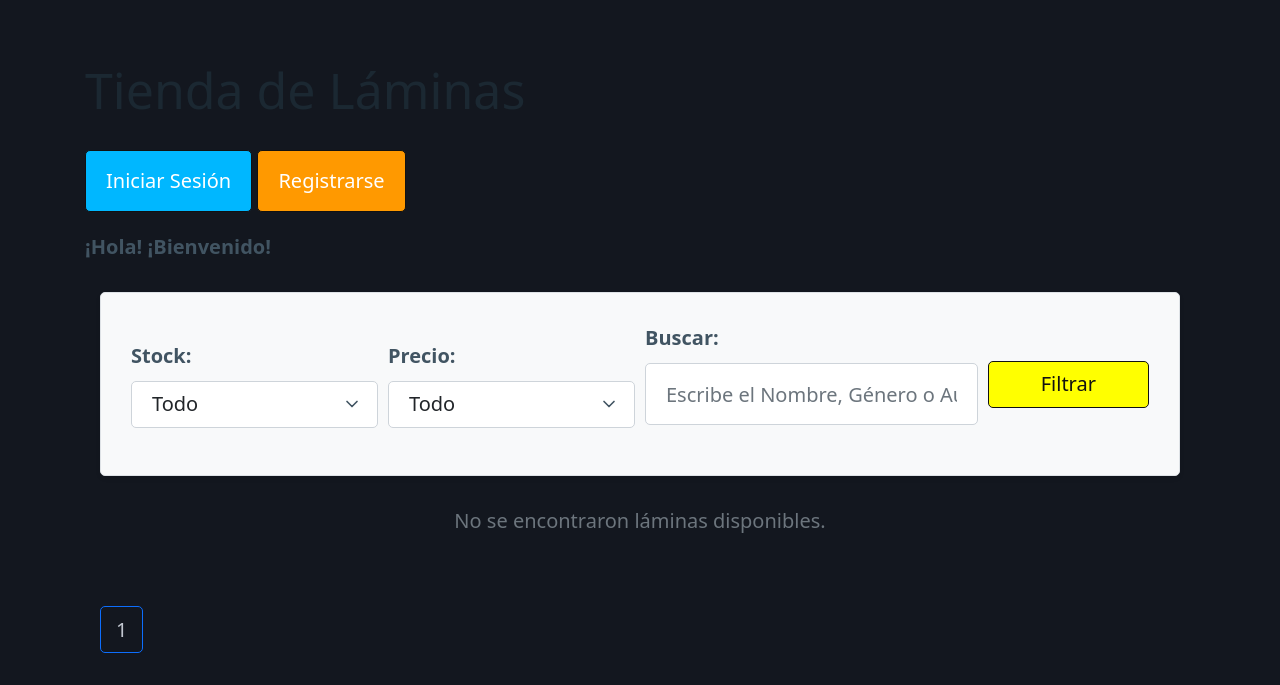
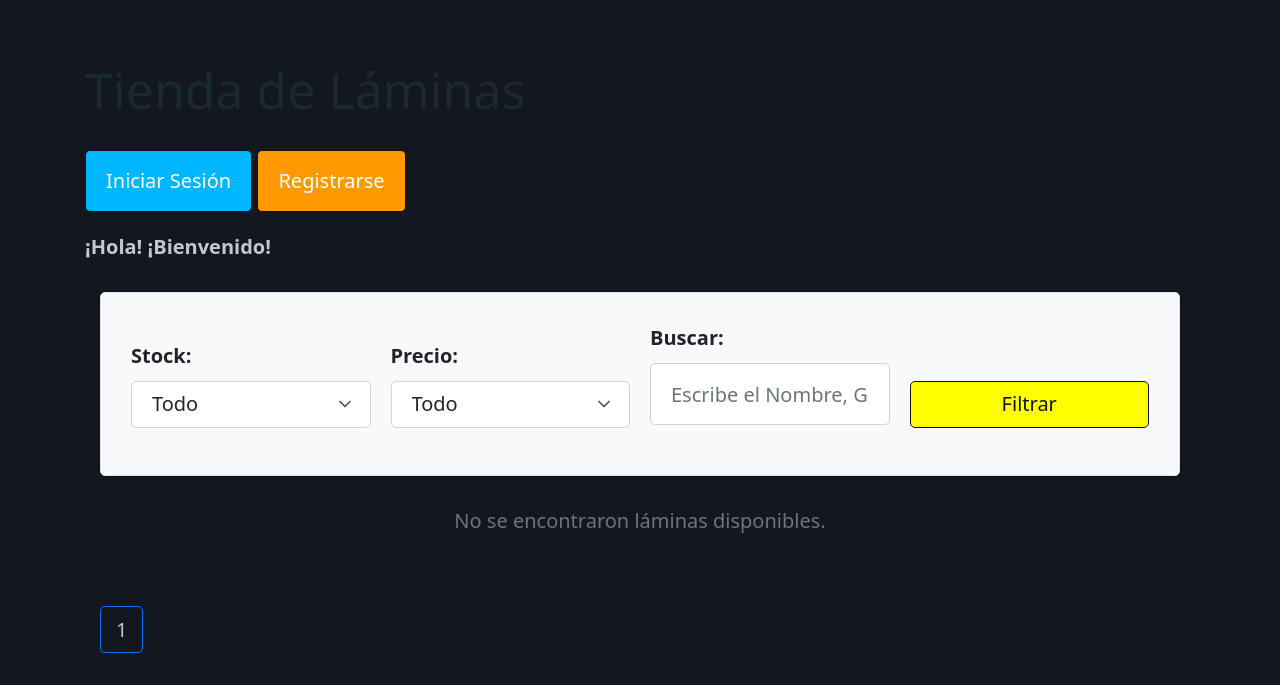
Before and after one commit to dakkusu988/ProyectoFinal-Dibujos-Laminas, a Django app: page / in a window 1280 px wide. Shown: the top 685 px of the page. Run offline with Django 4.2, Linux system fonts and the light colour scheme; data that the repository does not hold is empty.

Commit message:
pruebas boostrap 6

```diff
--- a/dibujo/templates/dibujo/base.html
+++ b/dibujo/templates/dibujo/base.html
@@ -8,14 +8,16 @@
 
         {% load static %}
         <link rel="stylesheet" href="https://unpkg.com/@picocss/pico@latest/css/pico.classless.min.css">
-
         <!-- Bootstrap -->
         <link href="https://cdn.jsdelivr.net/npm/bootstrap@5.0.2/dist/css/bootstrap.min.css" rel="stylesheet" integrity="sha384-EVSTQN3/azprG1Anm3QDgpJLIm9Nao0Yz1ztcQTwFspd3yD65VohhpuuCOmLASjC" crossorigin="anonymous">
-
         <style>
             body, span{
                 background-color: rgb(19, 22.5, 30.5) !important;
                 color: #C2C7D0 !important;
+            }
+
+            .colorLabel{
+                color: #212529 !important;
             }
 
             .botonAñadir {
--- a/dibujo/templates/dibujo/listadoDibujos.html
+++ b/dibujo/templates/dibujo/listadoDibujos.html
@@ -21,21 +21,16 @@
     <p></p>
 
     {% if request.user.is_authenticated %}
-        <p>
-            <b>¡Hola <u>{{ user.first_name }}</u>! ¡Bienvenido/a!</b>
-        </p>
+        <strong> ¡Hola <u>{{ user.first_name }}</u>! ¡Bienvenido/a! </strong>
     {% else %}
-        <p>
-            <b>¡Hola! ¡Bienvenido!</b>
-        </p>
+        <strong> ¡Hola! ¡Bienvenido! </strong>
     {% endif %}
     <p></p>
-
     <div class="container mt-4">
         <form method="GET" action="" class="p-4 border rounded shadow-sm bg-light">
-            <div class="row g-2 align-items-center">
-                <div class="col-md-3">
-                    <label for="stock" class="form-label fw-bold">Stock:</label>
+            <div class="row g-3 align-items-center">
+                <div class="col-md-3 d-flex flex-column">
+                    <label for="stock" class="form-label fw-bold colorLabel">Stock:</label>
                     <select name="stock" id="stock" class="form-select">
                         <option value="">Todo</option>
                         <option value="1">En existencia</option>
@@ -43,7 +38,7 @@
                     </select>
                 </div>
 
-                <div class="col-md-3">
+                <div class="col-md-3 d-flex flex-column colorLabel">
                     <label for="precio" class="form-label fw-bold">Precio:</label>
                     <select name="precio" id="precio" class="form-select">
                         <option value="">Todo</option>
@@ -53,12 +48,13 @@
                     </select>
                 </div>
 
-                <div class="col-md-4">
-                    <label for="search" class="form-label fw-bold">Buscar:</label>
+                <div class="col-md-3 d-flex flex-column">
+                    <label for="search" class="form-label fw-bold colorLabel">Buscar:</label>
                     <input type="text" name="search" id="search" class="form-control" placeholder="Escribe el Nombre, Género o Autor de la lámina..." value="">
                 </div>
 
-                <div class="col-md-2 d-flex align-items-end">
+                <div class="col-md-3 d-flex flex-column">
+                    <label class="form-label">&nbsp;</label>
                     <button type="submit" class="btn botonEditar w-100">Filtrar</button>
                 </div>
             </div>
@@ -68,7 +64,7 @@
     <div class="container mt-4">
         <div class="row g-4">
             {% for dibujo in dibujos %}
-                <div class="col-md-4">
+                <div class="col-md-3">
                     <div class="card shadow-sm">
                         <a href="{% url 'detallesDibujos' pk=dibujo.pk %}">
                             <img src="{{ dibujo.imagen.url }}" class="card-img-top img-fluid" alt="{{ dibujo.nombre }}">
```
